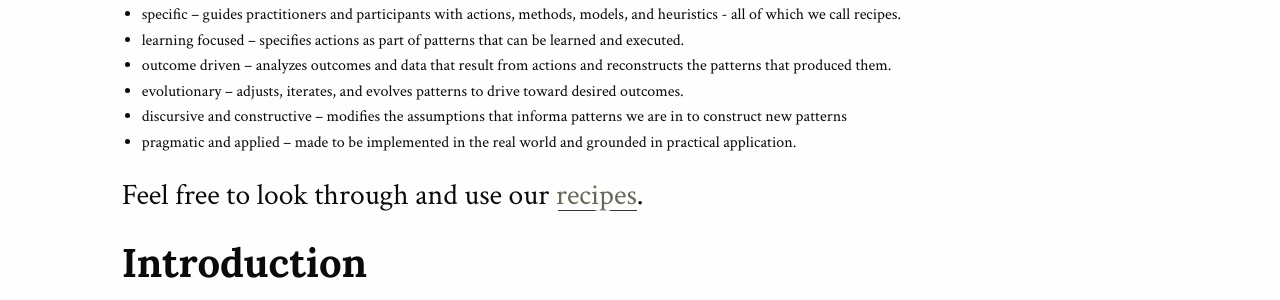
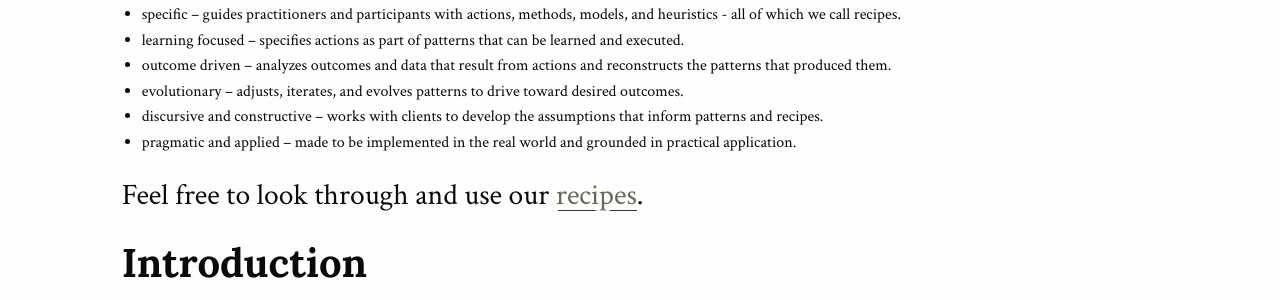
Before and after one commit to somatisch/somatisch-site, a Jekyll site: the page built from index.md, in a window 1280 px wide. Shown: the part 1142-1442 px from the top of the page. Built offline with Jekyll 4.4.1, drawn with Linux system fonts in a browser that asks for light colours; nearby versions of some CDN libraries.

Commit message:
more text

```diff
--- a/index.md
+++ b/index.md
@@ -28,7 +28,7 @@ The somatisch.io practice is based on the following characteristics:
 - learning focused – specifies actions as part of patterns that can be learned and executed.
 - outcome driven – analyzes outcomes and data that result from actions and reconstructs the patterns that produced them.
 - evolutionary – adjusts, iterates, and evolves patterns to drive toward desired outcomes.
-- discursive and constructive – modifies the assumptions that informa patterns we are in to construct new patterns
+- discursive and constructive – works with clients to develop the assumptions that inform patterns and recipes.
 - pragmatic and applied – made to be implemented in the real world and grounded in practical application.
 
 Feel free to look through and use our [recipes](/recipes).
```
